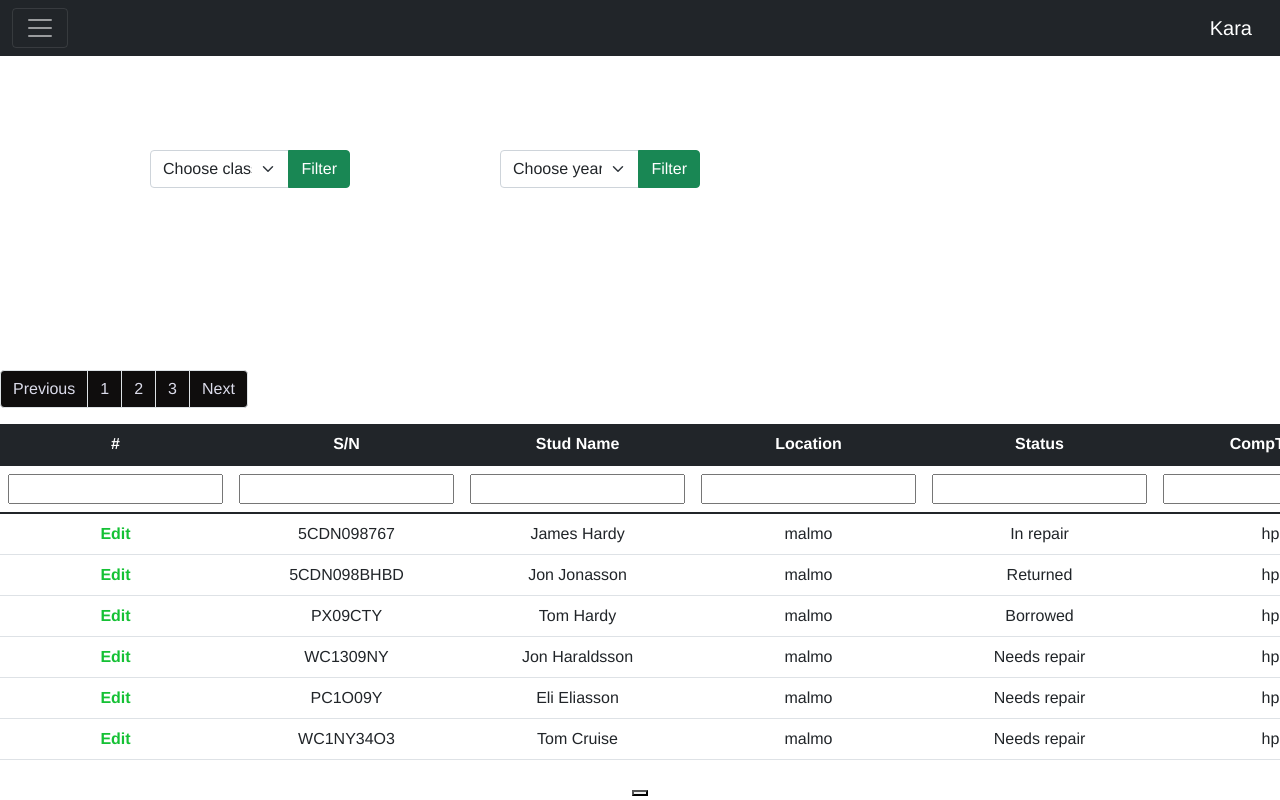
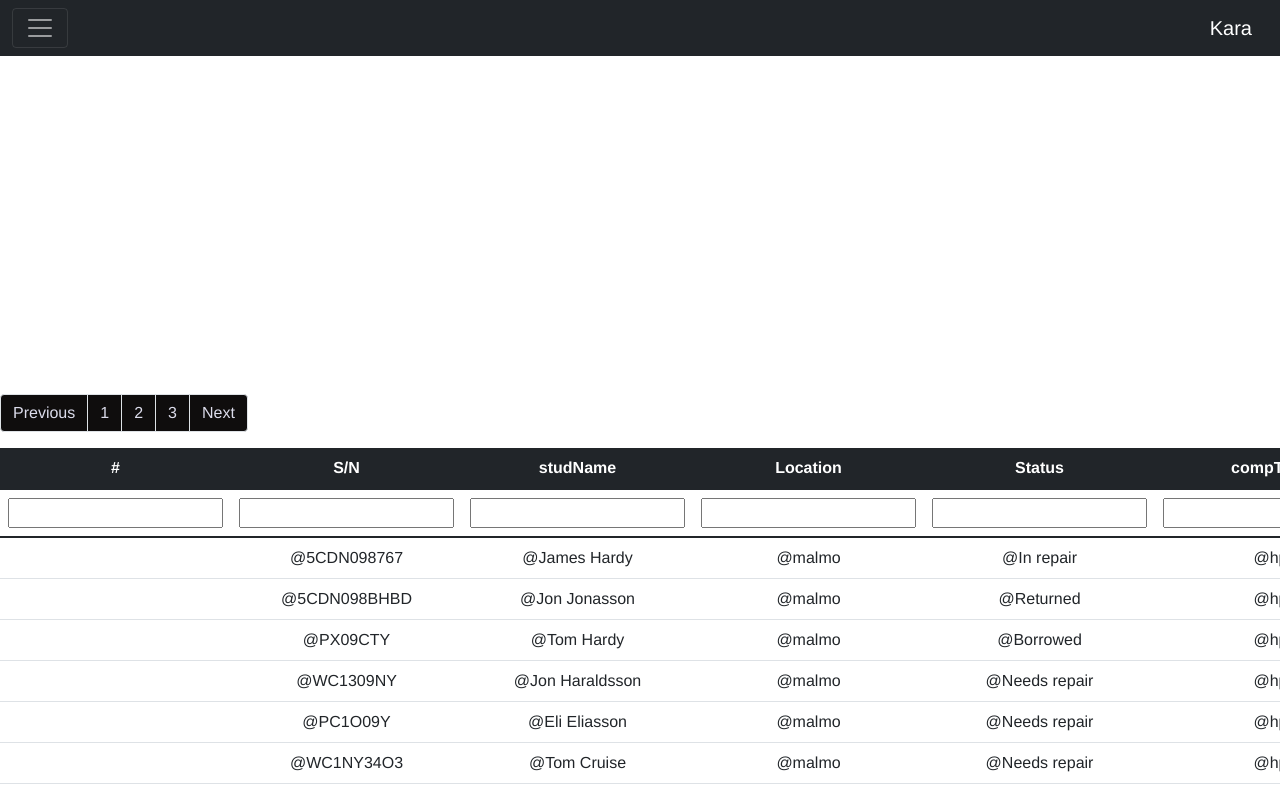
Before and after one commit to maltin1234/KaraSoftware, a Vue app in the folder kara/: page /#/FilterPage in a window 1280 px wide. Built offline with nearby package versions, Linux system fonts and the light colour scheme; data requests are answered from the project's data file.

Commit message:
filter componenent edit cell && filter and two way binding

```diff
--- a/kara/db.json
+++ b/kara/db.json
@@ -58,15 +58,7 @@
   "reported": [
     {
       "id": 1,
-      "serialNum": "5CDN098767",
-      "reporter": "Dys Svennis",
-      "location": "malmo",
-      "damage": "This is broken down",
-      "status": "In repair",
-      "priority": "5",
-      "date": "date",
-      " edit": null,
-      "done": true
+      "done": false
     },
     {
       "id": 2,
@@ -128,6 +120,5 @@
       " edit": null,
       "done": true
     }
-
   ]
 }
--- a/kara/package.json
+++ b/kara/package.json
@@ -14,7 +14,8 @@
     "core-js": "^3.6.5",
     "vue": "^3.2.23",
     "vue-router": "^4.0.0-0",
-    "vuex": "^4.0.0-0"
+    "vuex": "^4.0.0-0",
+    "vuex-map-fields": "^1.4.1"
   },
   "devDependencies": {
     "@vue/cli-plugin-babel": "~4.5.0",
--- a/kara/src/components/FilterComponent.vue
+++ b/kara/src/components/FilterComponent.vue
@@ -1,24 +1,4 @@
 <template>
-  <div class="input-group mb-3 filter-one">
-    <select class="form-select" id="inputGroupSelect01">
-      <option selected>Choose class</option>
-      <option value="1">Nature</option>
-      <option value="2">Technical</option>
-      <option value="3">Samhälle</option>
-      <option value="3"></option>
-    </select>
-    <button type="button" class="btn btn-success">Filter</button>
-  </div>
-  <div class="input-group mb-3 filter-two">
-    <select class="form-select" id="inputGroupSelect01">
-      <option selected>Choose year</option>
-      <option value="1">One</option>
-      <option value="2">Two</option>
-      <option value="3">Three</option>
-    </select>
-    <button type="button" class="btn btn-success">Filter</button>
-  </div>
-
   <div class="fixed-bottom">
     <nav aria-label="Page navigation example">
       <ul class="pagination">
@@ -34,13 +14,15 @@
         <tr>
           <th scope="col">#</th>
           <th scope="col">S/N</th>
-          <th scope="col">Stud Name</th>
+          <th scope="col">studName</th>
           <th scope="col">Location</th>
+
           <th scope="col">Status</th>
-          <th scope="col">CompType</th>
+          <th scope="col">compType</th>
           <th scope="col">Date</th>
         </tr>
       </thead>
+
       <thead>
         <tr>
           <th>
@@ -68,17 +50,96 @@
       </thead>
       <tbody>
         <tr v-for="product in filteredProducts" :key="product.id">
-          <th class="text-edit" scope="row">Edit</th>
-          <td>{{ product.serialNum }}</td>
-          <td>{{ product.studName }}</td>
-          <td>{{ product.location }}</td>
-          <td>{{ product.status }}</td>
-          <td>{{ product.compType }}</td>
-          <td>{{ product.date }}</td>
+          <td></td>
+
+          <td>
+            <div v-show="product.edit !== 'serialNum'">
+              <label @dblclick="product.edit = 'serialNum'">
+                @{{ product.serialNum }}
+              </label>
+            </div>
+            <input
+              name="serialNum"
+              v-show="product.edit == 'serialNum'"
+              v-model="serialNum"
+              v-on:blur="product.edit = ''"
+              @keyup.enter="product.edit = ''"
+            />
+          </td>
+          <td>
+            <div v-show="product.edit !== 'studName'">
+              <label @dblclick="product.edit = 'studName'">
+                @{{ product.studName }}
+              </label>
+            </div>
+            <input
+              name="studName"
+              v-show="product.edit == 'studName'"
+              v-model="product.studName"
+              v-on:blur="product.edit = ''"
+              @keyup.enter="product.edit = ''"
+            />
+          </td>
+          <td>
+            <div v-show="product.edit !== 'location'">
+              <label @dblclick="product.edit = 'location'">
+                @{{ product.location }}
+              </label>
+            </div>
+            <input
+              name="location"
+              v-show="product.edit == 'location'"
+              v-model="product.location"
+              v-on:blur="product.edit = ''"
+              @keyup.enter="product.edit = ''"
+            />
+          </td>
+
+          <td>
+            <div v-show="product.edit !== 'status'">
+              <label @dblclick="product.edit = 'status'">
+                @{{ product.status }}
+              </label>
+            </div>
+            <input
+              name="status"
+              v-show="product.edit == 'status'"
+              v-model="product.status"
+              v-on:blur="product.edit = ''"
+              @keyup.enter="product.edit = ''"
+            />
+          </td>
+          <td>
+            <div v-show="product.edit !== 'compType'">
+              <label @dblclick="product.edit = 'compType'">
+                @{{ product.compType }}
+              </label>
+            </div>
+            <input
+              name="compType"
+              v-show="product.edit == 'compType'"
+              v-model="product.compType"
+              v-on:blur="product.edit = ''"
+              @keyup.enter="product.edit = ''"
+            />
+          </td>
+          <td>
+            <div v-show="product.edit !== 'date'">
+              <label @dblclick="product.edit = 'date'">
+                @{{ product.date }}
+              </label>
+            </div>
+            <input
+              name="date"
+              v-show="product.edit == 'date'"
+              v-model="product.date"
+              v-on:blur="product.edit = ''"
+              @keyup.enter="product.edit = ''"
+            />
+          </td>
         </tr>
       </tbody>
     </table>
-    <button @click="test()"></button>
   </div>
 </template>
 
--- a/kara/src/components/ReportComponent.vue
+++ b/kara/src/components/ReportComponent.vue
@@ -31,17 +31,26 @@
                 <div class="me-auto">{{ report.damage }}</div>
                 <div class="ms-auto">
                   <select
-                    v-model="report.done"
+                    v-model="selected"
                     class="form-select"
                     id="inlineFormSelectPref"
                   >
-                    <option selected>Choose...</option>
-                    <option v-bind:value="true">True</option>
-                    <option v-bind:value="false">False</option>
+                    <option
+                      v-for="option in options"
+                      :value="option.value"
+                      v-bind:key="option.value"
+                    >
+                      {{ option.text }}
+                    </option>
                   </select>
                 </div>
               </li>
             </ul>
+            <div id="">
+              {{ message }}<br />
+              <input v-model="message" />
+            </div>
+
             <!-- v-else statement finished -->
           </div>
         </div>
@@ -51,6 +60,7 @@
 </template>
 
 <script>
+//import { mapActions } from "vuex";
 export default {
   name: "ReportComponent",
   data() {
@@ -58,6 +68,10 @@ export default {
       finished: false,
 
       userData: null,
+      options: [
+        { text: true, value: true },
+        { text: false, value: false },
+      ],
     };
   },
   computed: {
@@ -70,11 +84,41 @@ export default {
         return this.$store.getters.unfinReports;
       }
     },
+    message: {
+      get() {
+        console.log(this.$store.state.reports.message);
+        return this.$store.state.reports.message;
+      },
+      set(value) {
+        console.log(value);
+        this.$store.dispatch("updateReports", value);
+      },
+    },
+    selected: {
+      get() {
+        console.log(this.$store.state.reports.reports.done);
+        return this.$store.state.reports.reports.done;
+      },
+      set(value) {
+        this.$store.commit("updateReports", value);
+      },
+    },
   },
   created() {
     this.$store.dispatch("fetchReports");
   },
-  methods: {},
+  methods: {
+    // ...mapActions(["updateReports"]),
+    // onChange(event, report) {
+    //   console.log(event.target.value);
+    //   console.log(report);
+    //   const updTodo = {
+    //     id: report.id,
+    //     done: report.done,
+    //   };
+    //   this.updateReports(updTodo);
+    // },
+  },
 };
 </script>
 
--- a/kara/src/store/reports.js
+++ b/kara/src/store/reports.js
@@ -2,9 +2,12 @@ import axios from 'axios';
 
 export default {
   state: {
-     strict: true,
+
     reports: [],
-    newArr:[]
+
+    message: 'Hello Vuex',
+
+
 
   },
   getters: {
@@ -13,8 +16,9 @@ export default {
     return state.reports.find(x => x.serialNum === serialNum)
     },
     reported: (state) => state.reports,
-    doneReports: (state) => state.reports.filter(report => report.done),
-    unfinReports: (state) => state.reports.filter(report => !report.done)
+    doneReports: (state) => state.reports.filter(report => report.done == true),
+
+    unfinReports: (state) => state.reports.filter(report => report.done == false)
 
     //        getQuoteById: (state) => (id) => {
     //   console.log(state.quotes)
@@ -29,18 +33,40 @@ export default {
 
             commit('setReports', response.data);
       },
-       async addReport({ commit }, payload) {
-      const response = await axios.post(
-          'http://localhost:3000/reported', payload);
+      //  async addReport({ commit }, payload) {
+      // const response = await axios.post(
+      //     'http://localhost:3000/reported', payload);
 
-      commit("newReports", response.data);
-    },
+      // commit("newReports", response.data);
+      // },
+  //        async updateReports({ commit }, value) {
+  //   const response = await axios.put(
+  //     `http://localhost:3000/reported/${value.id}`,
+  //     value
+  //   );
+
+  //   console.log(response.data);
+
+  //   commit('setReports', response.data);
+  // }
     },
 
 
     mutations: {
       setReports: (state, payload) => (state.reports = payload),
-       newReports: (state, report) => state.reports.unshift(report),
+      newReports: (state, report) => state.reports.unshift(report),
+       updateMessage (state, message) {
+            state.message = message
+      },
+         updateReports (state,payload) {
+    state.reports.done = payload
+  }
+  //      updateTodo: (state, value) => {
+  //   const index = state.reports.findIndex(report => report.id === value.id);
+  //   if (index !== -1) {
+  //     state.reports.splice(index, 1, value);
+  //   }
+  // }
 }
 
 
```
Also changed, not shown: 1 other file (tests, documents, lock files or other folders).
